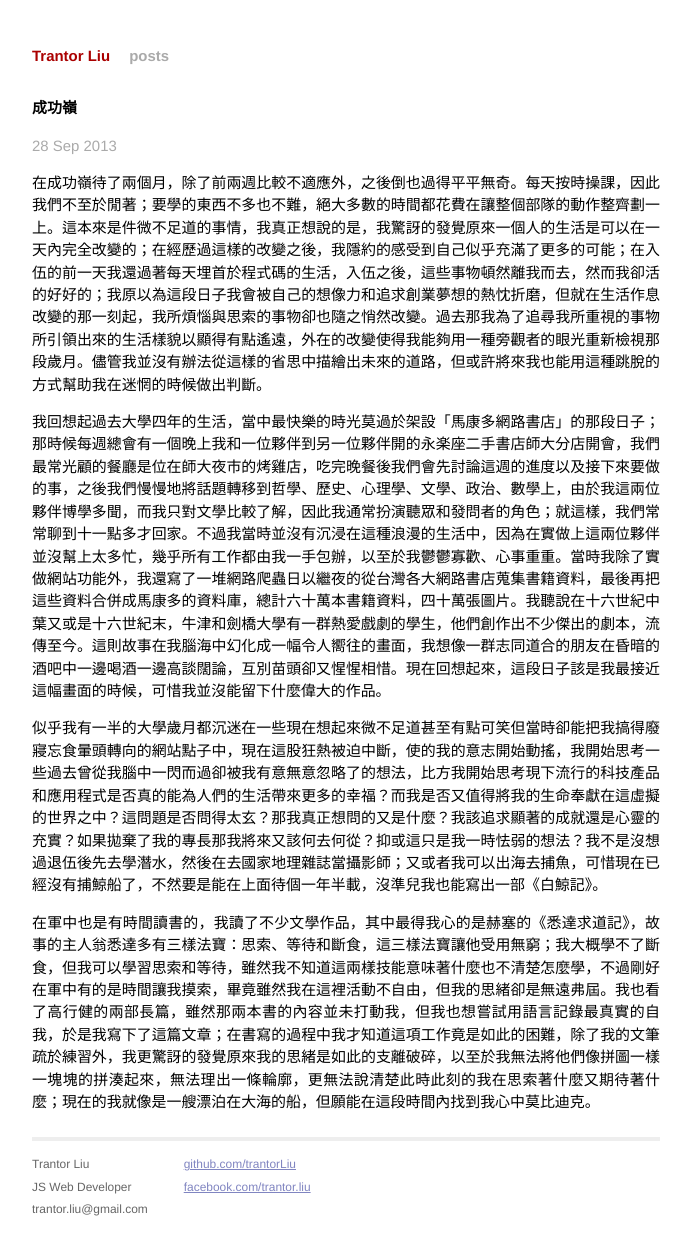
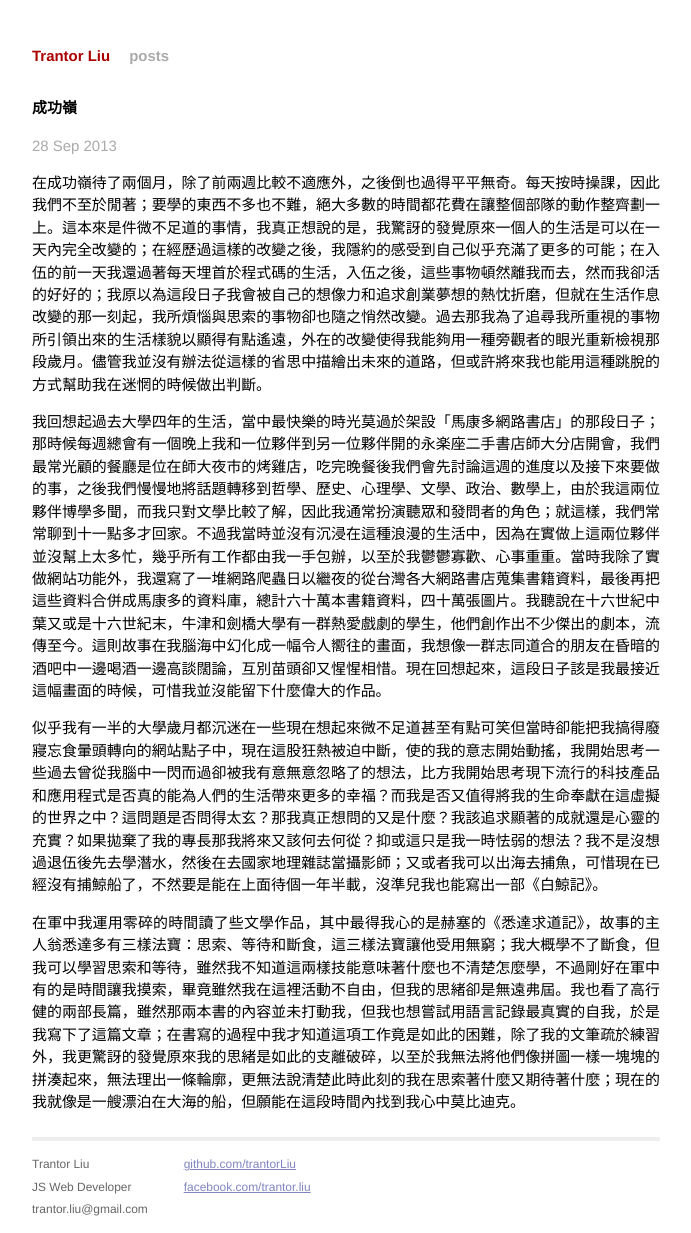
Before and after one commit to trantorLiu/trantorliu.github.io, a Jekyll site: the page built from _posts/2013-09-28-成功嶺.markdown, in a window 1280 px wide. Shown: the whole page, without its empty margins (294-985 px from the left). Built offline with Jekyll 4.4.1, drawn with Linux system fonts in a browser that asks for light colours.

Commit message:
Update 2013-09-28-成功嶺.markdown

```diff
--- a/_posts/2013-09-28-成功嶺.markdown
+++ b/_posts/2013-09-28-成功嶺.markdown
@@ -11,4 +11,4 @@ categories: posts
 
 似乎我有一半的大學歲月都沉迷在一些現在想起來微不足道甚至有點可笑但當時卻能把我搞得廢寢忘食暈頭轉向的網站點子中，現在這股狂熱被迫中斷，使的我的意志開始動搖，我開始思考一些過去曾從我腦中一閃而過卻被我有意無意忽略了的想法，比方我開始思考現下流行的科技產品和應用程式是否真的能為人們的生活帶來更多的幸福？而我是否又值得將我的生命奉獻在這虛擬的世界之中？這問題是否問得太玄？那我真正想問的又是什麼？我該追求顯著的成就還是心靈的充實？如果拋棄了我的專長那我將來又該何去何從？抑或這只是我一時怯弱的想法？我不是沒想過退伍後先去學潛水，然後在去國家地理雜誌當攝影師；又或者我可以出海去捕魚，可惜現在已經沒有捕鯨船了，不然要是能在上面待個一年半載，沒準兒我也能寫出一部《白鯨記》。
 
-在軍中也是有時間讀書的，我讀了不少文學作品，其中最得我心的是赫塞的《悉達求道記》，故事的主人翁悉達多有三樣法寶：思索、等待和斷食，這三樣法寶讓他受用無窮；我大概學不了斷食，但我可以學習思索和等待，雖然我不知道這兩樣技能意味著什麼也不清楚怎麼學，不過剛好在軍中有的是時間讓我摸索，畢竟雖然我在這裡活動不自由，但我的思緒卻是無遠弗屆。我也看了高行健的兩部長篇，雖然那兩本書的內容並未打動我，但我也想嘗試用語言記錄最真實的自我，於是我寫下了這篇文章；在書寫的過程中我才知道這項工作竟是如此的困難，除了我的文筆疏於練習外，我更驚訝的發覺原來我的思緒是如此的支離破碎，以至於我無法將他們像拼圖一樣一塊塊的拼湊起來，無法理出一條輪廓，更無法說清楚此時此刻的我在思索著什麼又期待著什麼；現在的我就像是一艘漂泊在大海的船，但願能在這段時間內找到我心中莫比迪克。
+在軍中我運用零碎的時間讀了些文學作品，其中最得我心的是赫塞的《悉達求道記》，故事的主人翁悉達多有三樣法寶：思索、等待和斷食，這三樣法寶讓他受用無窮；我大概學不了斷食，但我可以學習思索和等待，雖然我不知道這兩樣技能意味著什麼也不清楚怎麼學，不過剛好在軍中有的是時間讓我摸索，畢竟雖然我在這裡活動不自由，但我的思緒卻是無遠弗屆。我也看了高行健的兩部長篇，雖然那兩本書的內容並未打動我，但我也想嘗試用語言記錄最真實的自我，於是我寫下了這篇文章；在書寫的過程中我才知道這項工作竟是如此的困難，除了我的文筆疏於練習外，我更驚訝的發覺原來我的思緒是如此的支離破碎，以至於我無法將他們像拼圖一樣一塊塊的拼湊起來，無法理出一條輪廓，更無法說清楚此時此刻的我在思索著什麼又期待著什麼；現在的我就像是一艘漂泊在大海的船，但願能在這段時間內找到我心中莫比迪克。
```
